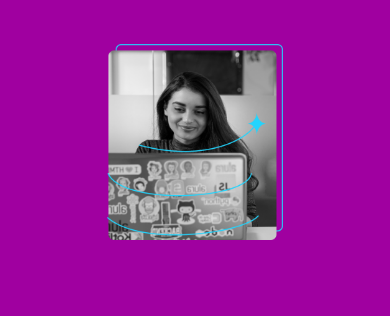
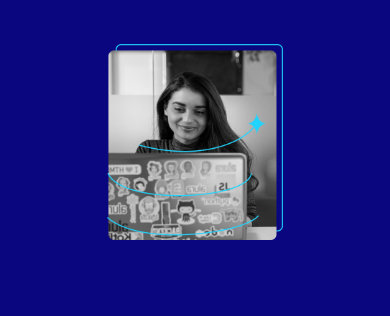
Before and after one commit to YgorMendes11/apresentacao, a plain HTML site: page index.html in a window 390 px wide. Shown: the part 82-398 px from the top of the page. Drawn offline with nearby package versions, Linux system fonts and the light colour scheme.

Commit message:
Update style.css

```diff
--- a/style/style.css
+++ b/style/style.css
@@ -118,7 +118,7 @@ body {
 
 @media (max-width:1200px) {
     body{
-        background-color: #A000A0;
+        background-color: #090680;
     }
 
     .cabecalho{
```
